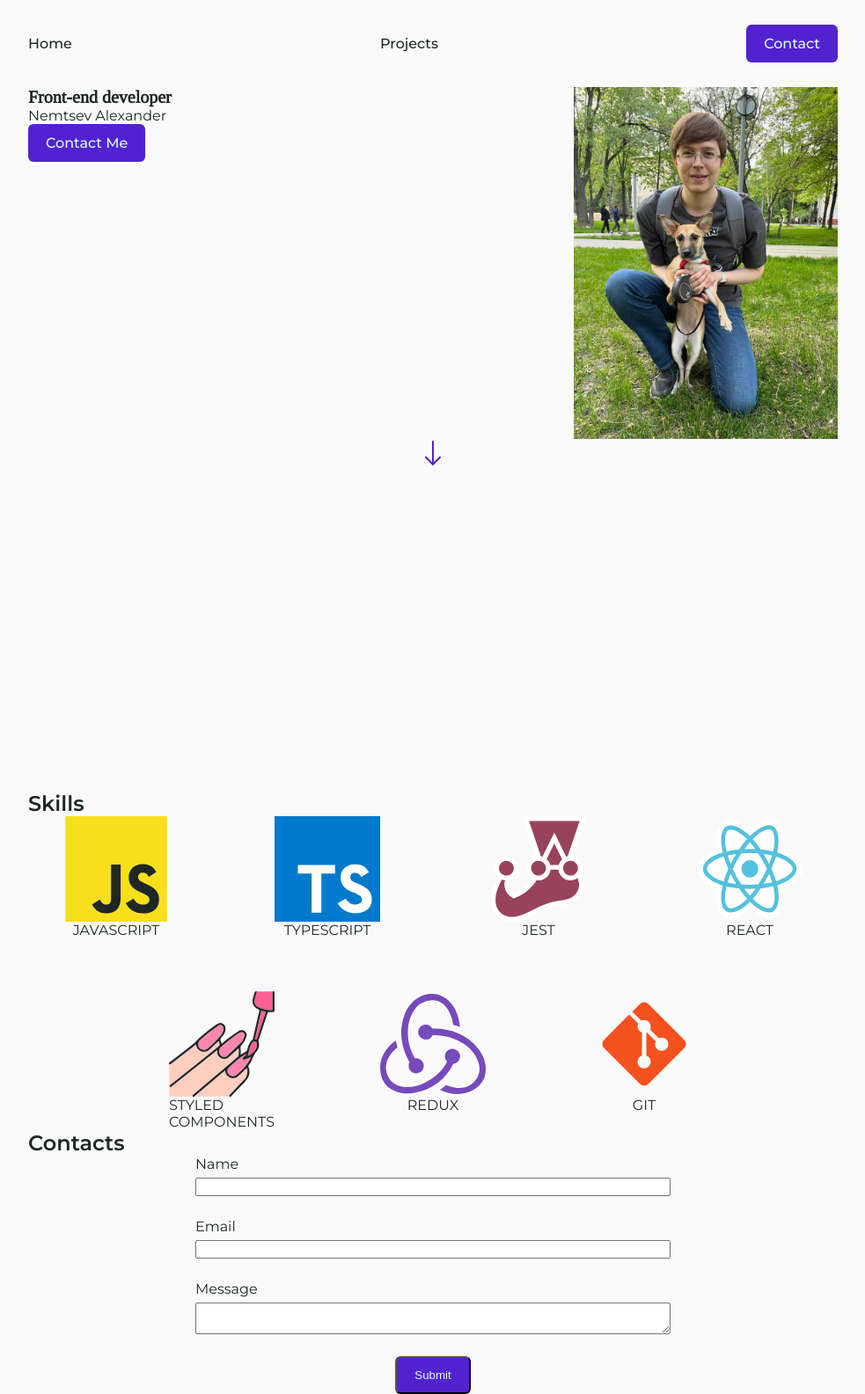
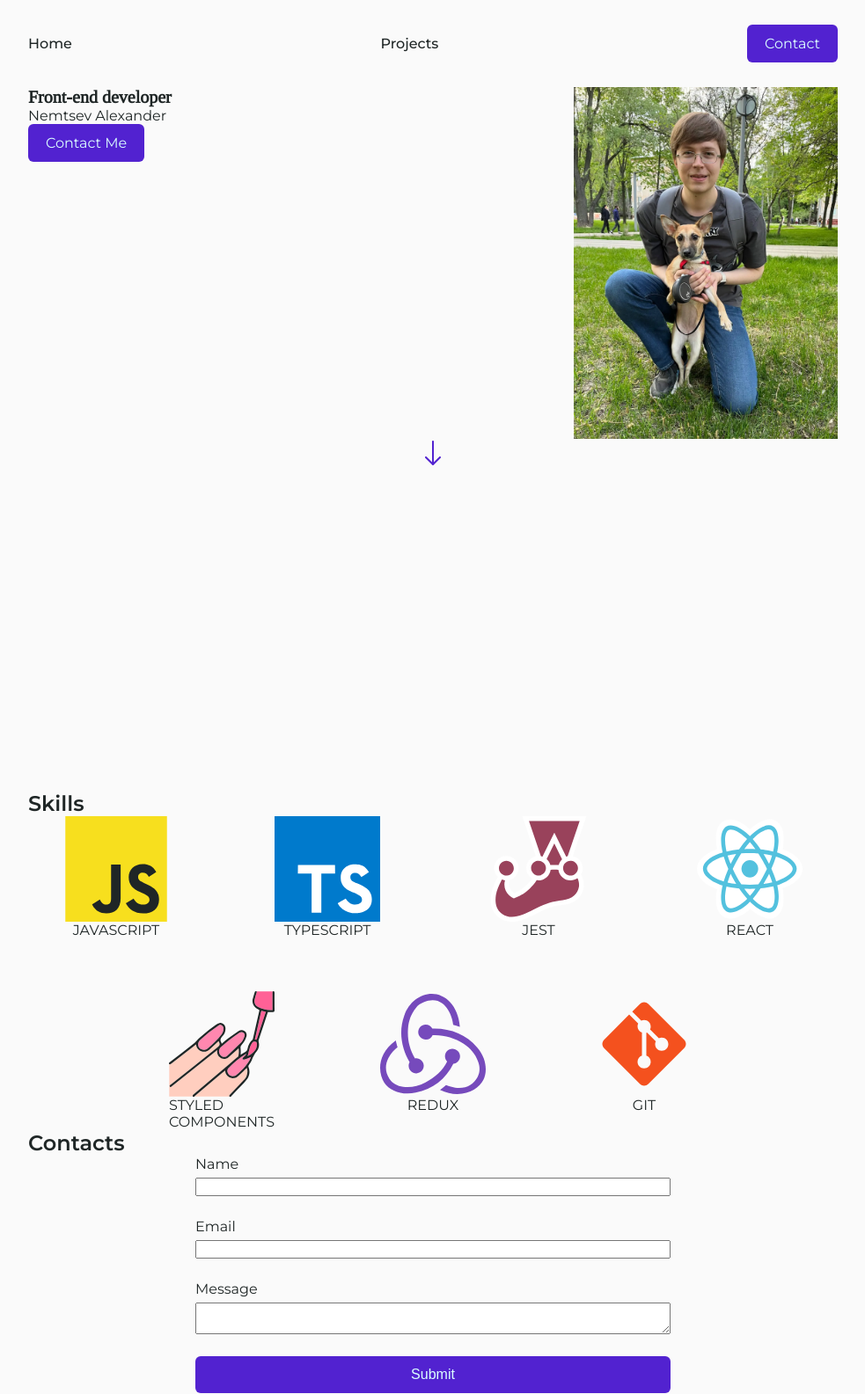
Before and after one commit to AlexNemtsev/portfolio, a React (Vite) app: page / in a window 1280 px wide. Shown: the whole page at 88% size, without its empty margins (148-1131 px from the left). Built offline with nearby package versions, Linux system fonts and the light colour scheme.

Commit message:
refactor: add Highlighted components

```diff
--- a/src/components/Form.tsx
+++ b/src/components/Form.tsx
@@ -1,6 +1,7 @@
 import React from 'react';
 import { FlexWrapper } from './FlexWrapper';
-import { StyledLink } from './StyledLink';
+import { HighlightedLink } from './StyledLinks';
+import styled from 'styled-components';
 
 interface StyledLabelProps {
   children: React.ReactNode;
@@ -21,7 +22,7 @@ export const Form = () => {
         Message
         <textarea></textarea>
       </StyledLabel>
-      <StyledLink $filled as="input" type="submit" value="Submit" />
+      <HighlightedLink as={StyledSubmit} type="submit" value="Submit" />
     </FlexWrapper>
   );
 };
@@ -33,3 +34,17 @@ const StyledLabel = (props: StyledLabelProps) => {
     </FlexWrapper>
   );
 };
+
+const StyledSubmit = styled.input.attrs(() => ({
+  type: 'submit',
+  value: 'Submit',
+}))`
+  font-size: 16px;
+  width: 100%;
+  max-width: 540px;
+  border: none;
+
+  &:hover {
+    cursor: pointer;
+  }
+`;
--- /dev/null
+++ b/src/components/Highlighted.tsx
@@ -0,0 +1,7 @@
+import styled from 'styled-components';
+
+export const Highlighted = styled.a`
+  background-color: #5222d0;
+  color: #dbffff;
+  text-decoration: none;
+`;
--- a/src/components/Menu.tsx
+++ b/src/components/Menu.tsx
@@ -1,5 +1,5 @@
 import styled from 'styled-components';
-import { StyledLink } from './StyledLink';
+import { HighlightedLink, StyledLink } from './StyledLinks';
 
 export const Menu = () => {
   return (
@@ -12,9 +12,7 @@ export const Menu = () => {
           <StyledLink href="">Projects</StyledLink>
         </li>
         <li>
-          <StyledLink href="" $filled>
-            Contact
-          </StyledLink>
+          <HighlightedLink href="">Contact</HighlightedLink>
         </li>
       </ul>
     </StyledMenu>
--- a/src/components/StyledLink.tsx
+++ /dev/null
@@ -1,20 +0,0 @@
-import styled, { css } from 'styled-components';
-
-interface StyledLinkProps {
-  $filled?: boolean;
-}
-
-export const StyledLink = styled.a<StyledLinkProps>`
-  color: inherit;
-  text-decoration: none;
-  font-weight: 500;
-
-  ${(props) =>
-    props.$filled &&
-    css`
-      background-color: #5222d0;
-      color: #dbffff;
-      padding: 12px 20px;
-      border-radius: 6px;
-    `}
-`;
--- /dev/null
+++ b/src/components/StyledLinks.tsx
@@ -0,0 +1,13 @@
+import styled from 'styled-components';
+import { Highlighted } from './Highlighted';
+
+export const StyledLink = styled.a`
+  color: inherit;
+  text-decoration: none;
+  font-weight: 500;
+`;
+
+export const HighlightedLink = styled(Highlighted)`
+  padding: 12px 20px;
+  border-radius: 6px;
+`;
--- a/src/layout/MainSection.tsx
+++ b/src/layout/MainSection.tsx
@@ -1,7 +1,7 @@
 import styled from 'styled-components';
 import photo from '../assets/images/photo.webp';
 import { FlexWrapper } from '../components/FlexWrapper';
-import { StyledLink } from '../components/StyledLink';
+import { HighlightedLink } from '../components/StyledLinks';
 import { Icon } from '../components/Icon';
 import { Section } from '../components/Section';
 
@@ -12,7 +12,7 @@ export const MainSection = () => {
         <FlexWrapper $direction="column" $align="flex-start">
           <MainHeader>Front-end developer</MainHeader>
           <span>Nemtsev Alexander</span>
-          <StyledLink $filled>Contact Me</StyledLink>
+          <HighlightedLink href="">Contact Me</HighlightedLink>
         </FlexWrapper>
         <StyledPhoto src={photo} alt="My photo" />
       </FlexWrapper>
```
